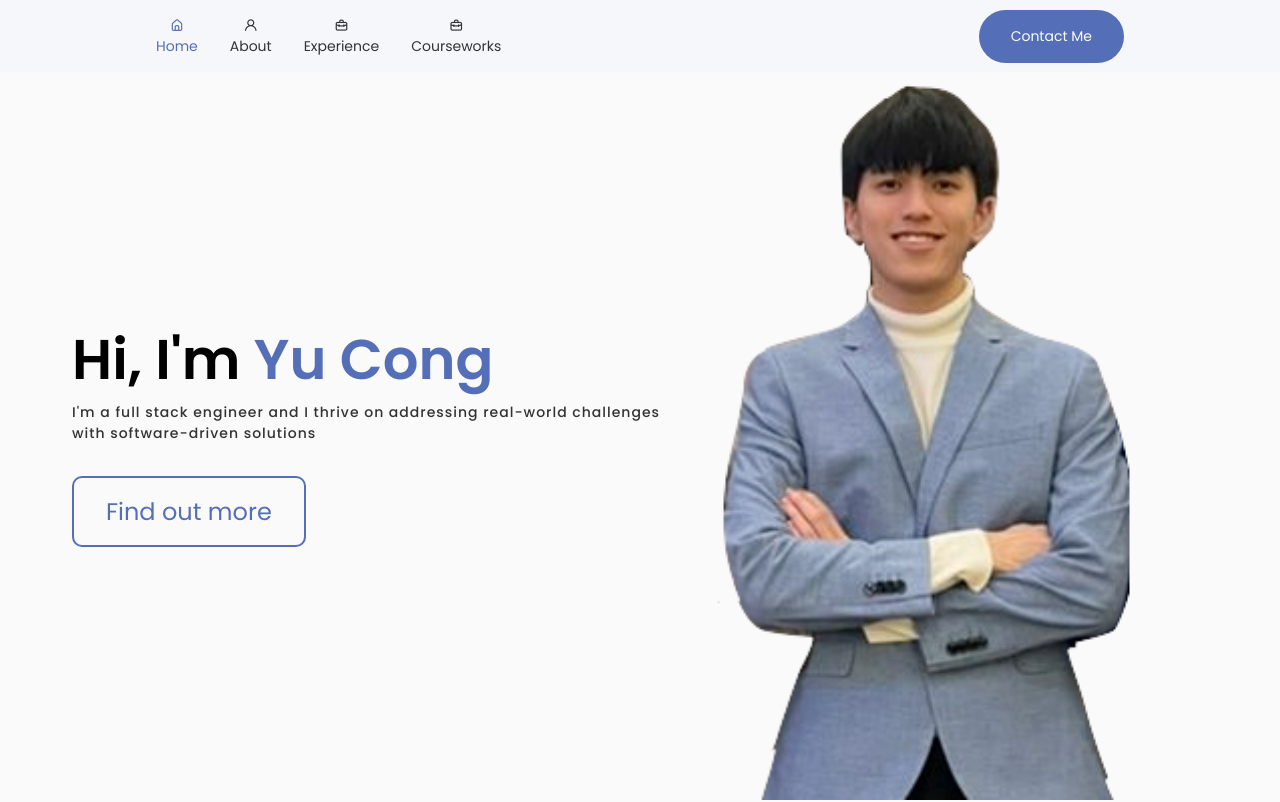
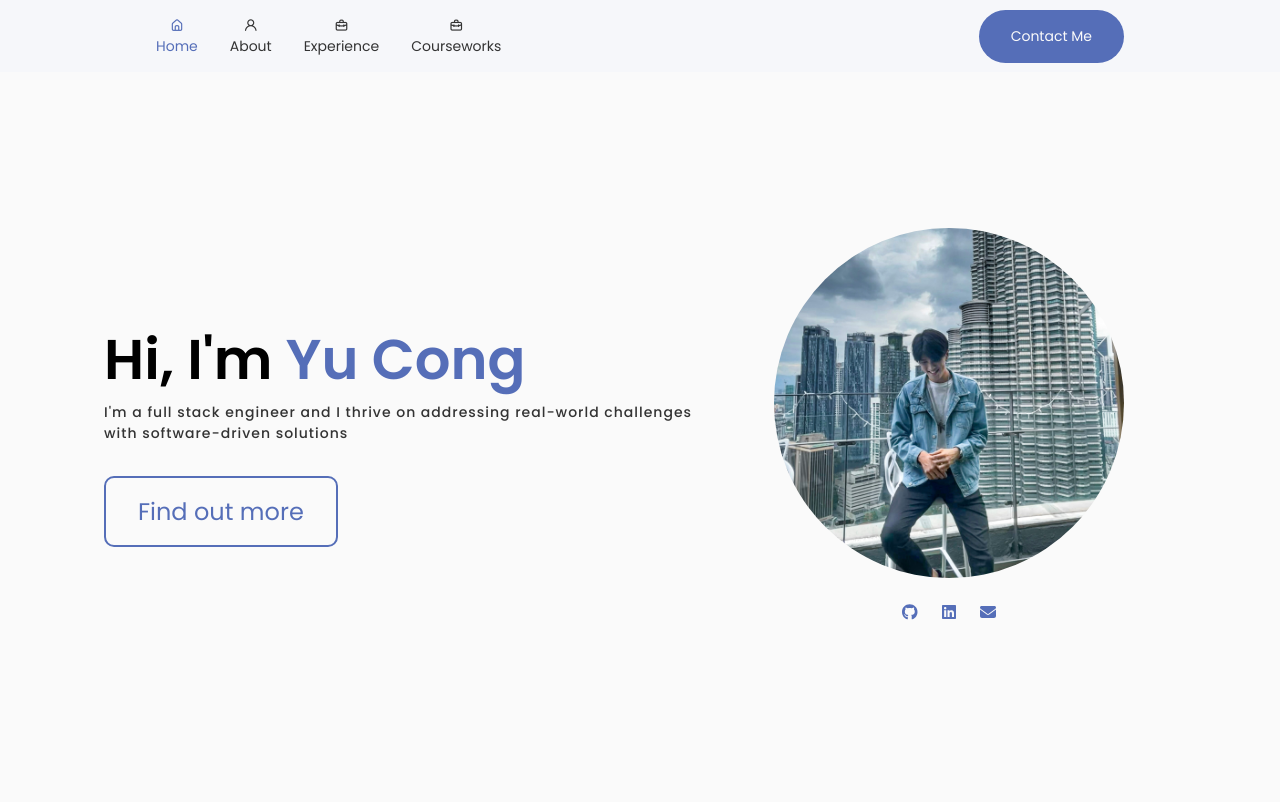
Before and after one commit to yucongkoo/yucongkoo.github.io, a React (Create React App) app: page / in a window 1280 px wide. Shown: the top 802 px of the page. Built offline with nearby package versions, Linux system fonts and the light colour scheme.

Commit message:
Remove intro image

```diff
--- a/src/components/About/About.css
+++ b/src/components/About/About.css
@@ -31,24 +31,10 @@
     margin-bottom: 10px;
 }
 
-.aboutImgContainer {
-    display: flex;
-    flex-direction: column;
-    align-items: center;
-    margin-left: 50px;
-}
-
 .downloadResumeButton {
     margin-top: 20px;
 }
 
-.profileImg {
-    object-fit: cover;
-    border-radius: 50%;
-    width: 350px;
-    height: 350px;
-    margin-bottom: 10px;
-}
 
 @media screen and (max-width:768px) {
     .aboutContainer {
--- a/src/components/About/About.js
+++ b/src/components/About/About.js
@@ -1,7 +1,5 @@
 import React from 'react';
 import './About.css';
-import profileImage from '../../assets/proflie-img.jpeg';
-import Socials from './Socials/Socials';
 import Resume from '../../assets/resume.pdf';
 
 const About = (props) => {
@@ -35,11 +33,6 @@ const About = (props) => {
                     Download My Resume
                 </a>
             </div>
-
-            <div className='aboutImgContainer'>
-                <img src={profileImage} alt="ProfilePicture" className='profileImg' />
-                <Socials />
-            </div>
         </div>
     </section>
   )
--- a/src/components/Intro/Intro.css
+++ b/src/components/Intro/Intro.css
@@ -16,9 +16,16 @@
     z-index: -1;
 }
 
-.introContent {
+.introContainer {
     height: 100%;
     width: 100%;
+    display: flex;
+    flex-direction: row;
+    align-items: center;
+    padding: 2rem;
+}
+
+.introContent {
     padding: 2rem;
     display: flex;
     flex-direction: column;
@@ -99,6 +106,22 @@
     right: 0;
 }
 
+.aboutImgContainer {
+    display: flex;
+    flex-direction: column;
+    align-items: center;
+    margin-left: 50px;
+}
+
+
+.profileImg {
+    object-fit: cover;
+    border-radius: 50%;
+    width: 350px;
+    height: 350px;
+    margin-bottom: 10px;
+}
+
 /* For medium devices */
 @media screen and (max-width: 768px) {
     .bg {
--- a/src/components/Intro/Intro.js
+++ b/src/components/Intro/Intro.js
@@ -1,10 +1,12 @@
 import React from 'react';
 import './Intro.css';
-import bg from '../../assets/image.png';
+import profileImage from '../../assets/proflie-img.jpeg';
+import Socials from './Socials/Socials';
 
 const Intro = (props) => {
   return (
     <section className='section' id="intro" ref={props.sectionRef}>
+        <div class="introContainer">
           <div class="introContent">
               <span class="introTitle">
                   Hi, I'm <span class="introName">Yu Cong</span>
@@ -22,7 +24,11 @@ const Intro = (props) => {
               </button>
           </div>
 
-        <img src={bg} alt="Profile Picture" className='bg' />
+          <div className='aboutImgContainer'>
+              <img src={profileImage} alt="ProfilePicture" className='profileImg' />
+              <Socials />
+          </div>
+        </div>
     </section>
   )
 }
```
Also changed, not shown: src/components/Intro/Socials/Socials.css (renamed from src/components/About/Socials/Socials.css), src/components/Intro/Socials/Socials.js (renamed from src/components/About/Socials/Socials.js). Lines whose indentation alone changed are shown as unchanged.
